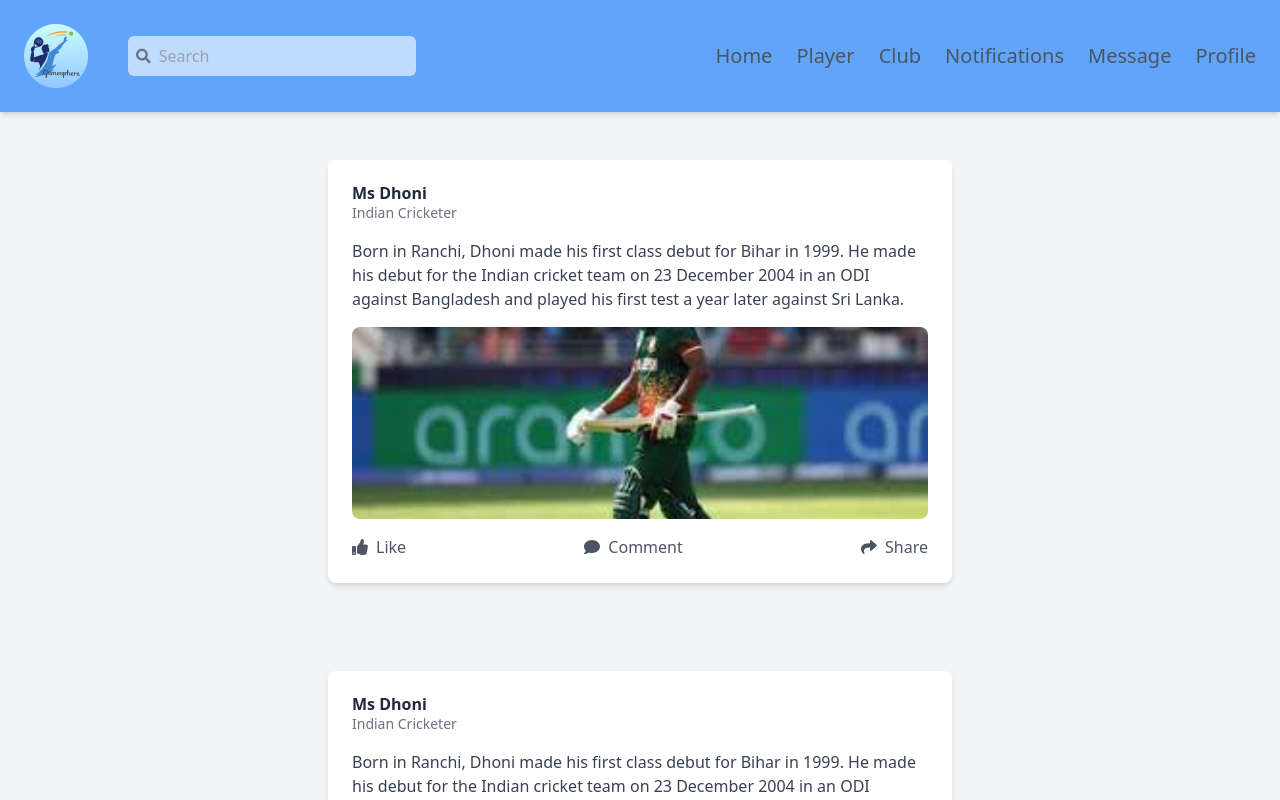
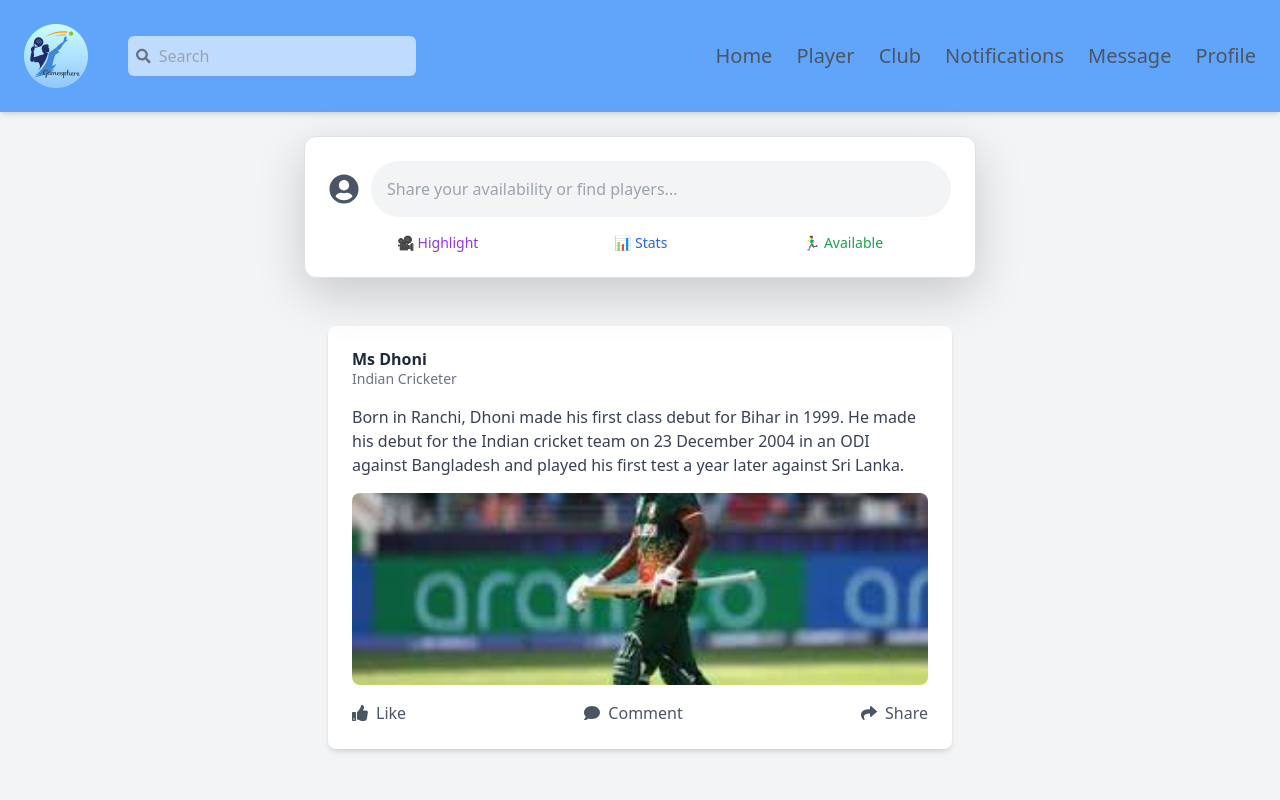
Before and after one commit to Nisith99/SDGP-GameSphere, a React (Vite) app in the folder frontend/: page /home in a window 1280 px wide. Shown: the top 800 px of the page. Built offline with nearby package versions, Linux system fonts and the light colour scheme.

Commit message:
Update Home.jsx
Add availability part to home.jsx

```diff
--- a/frontend/src/pages/Home/Home.jsx
+++ b/frontend/src/pages/Home/Home.jsx
@@ -1,11 +1,18 @@
 import Navbar from "../../Components/Navbar";
 import Feed from "../../Components/Feed"
+import AvailabilityCard from "../../Components/AvailabilityCard";
 
 export default function Home() {
   return (
     <div className="bg-gray-100 min-h-screen">
       {/* Navbar */}
       <Navbar />
+
+      {/* Availability Card - Positioned Below Navbar */}
+      <div className="flex justify-center">
+        <AvailabilityCard />
+      </div>
+
 
       {/* Main Content */}
       <div className="max-w-2xl mx-auto mt-4 space-y-4">
```
